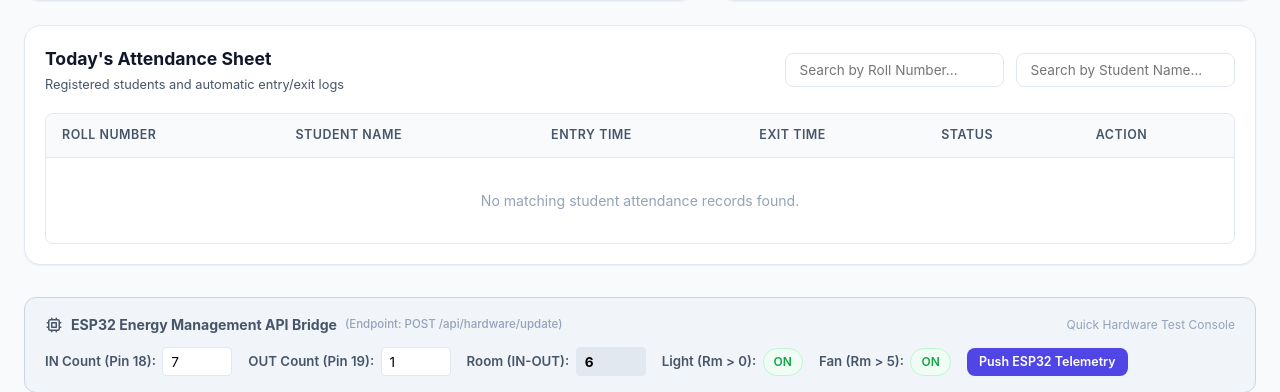
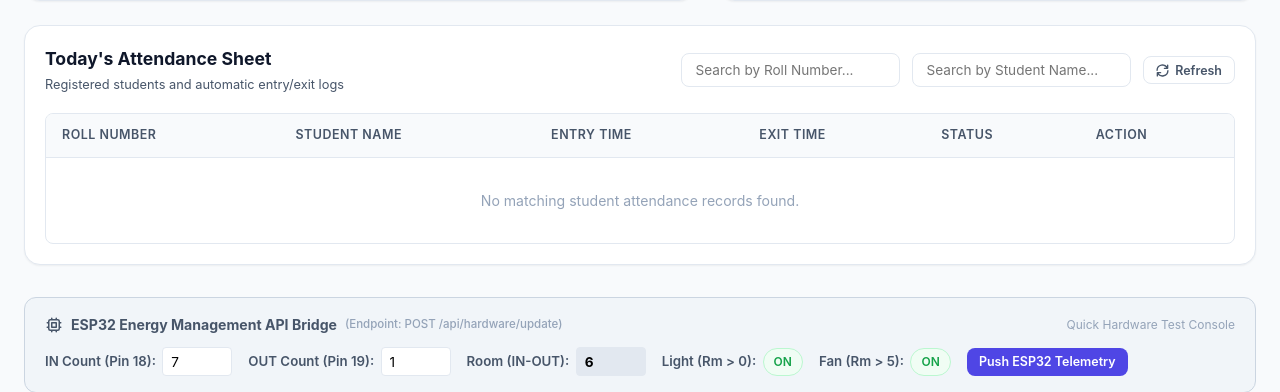
Before and after one commit to Hashwanth317/smart-classroom-system, a Flask app: page / in a window 1280 px wide. Shown: the part 1205-1597 px from the top of the page. Run offline with Flask 3, Linux system fonts and the light colour scheme; data comes from the database, SQL or seed files in the repository; data that the repository does not hold is empty.

Commit message:
Add on-demand refresh buttons to Attendance Sheet and Attendance History modal

```diff
--- a/static/script.js
+++ b/static/script.js
@@ -404,7 +404,10 @@ function escapeHtml(text) {
     .replace(/'/g, "&#039;");
 }
 
+let currentModalRollNo = null;
+
 async function openStudentAttendanceModal(rollNo) {
+  currentModalRollNo = rollNo;
   const modal = document.getElementById("attendanceModal");
   if (!modal) return;
   const title = document.getElementById("modalStudentTitle");
@@ -500,3 +503,44 @@ async function manualRefreshActivity() {
     if (btn) btn.disabled = false;
   }
 }
+
+async function manualRefreshAttendance() {
+  const btn = document.getElementById("btnRefreshAttendance");
+  const icon = document.getElementById("refreshAttendanceIcon");
+  const text = document.getElementById("refreshAttendanceText");
+  const lastUpdated = document.getElementById("attendanceLastUpdated");
+
+  if (btn) btn.disabled = true;
+  if (icon) icon.classList.add("spinning");
+  if (text) text.textContent = "Refreshing...";
+
+  try {
+    await fetchDashboardData();
+    const now = new Date();
+    const timeStr = now.toLocaleTimeString([], { hour: "2-digit", minute: "2-digit", second: "2-digit" });
+    if (lastUpdated) {
+      lastUpdated.textContent = `• Updated ${timeStr}`;
+      lastUpdated.style.color = "var(--primary)";
+      setTimeout(() => {
+        if (lastUpdated) lastUpdated.style.color = "var(--text-muted)";
+      }, 2500);
+    }
+  } catch (err) {
+    console.error("Attendance refresh error:", err);
+  } finally {
+    if (icon) icon.classList.remove("spinning");
+    if (text) text.textContent = "Refresh";
+    if (btn) btn.disabled = false;
+  }
+}
+
+async function refreshStudentModalAttendance() {
+  if (!currentModalRollNo) return;
+  const icon = document.getElementById("refreshStudentModalIcon");
+  if (icon) icon.classList.add("spinning");
+  try {
+    await openStudentAttendanceModal(currentModalRollNo);
+  } finally {
+    if (icon) icon.classList.remove("spinning");
+  }
+}
--- a/static/style.css
+++ b/static/style.css
@@ -586,6 +586,13 @@ header {
   margin-bottom: 1.2rem;
 }
 
+.table-toolbar-actions {
+  display: flex;
+  align-items: center;
+  gap: 0.75rem;
+  flex-wrap: wrap;
+}
+
 .search-boxes {
   display: flex;
   gap: 0.75rem;
--- a/templates/index.html
+++ b/templates/index.html
@@ -217,15 +217,26 @@
     <section class="table-card">
       <div class="table-toolbar">
         <div>
-          <h2 class="section-heading">Today's Attendance Sheet</h2>
+          <div style="display: flex; align-items: center; gap: 0.6rem; flex-wrap: wrap;">
+            <h2 class="section-heading" style="margin: 0;">Today's Attendance Sheet</h2>
+            <span id="attendanceLastUpdated" style="font-size: 0.78rem; color: var(--text-muted); transition: color 0.3s ease;"></span>
+          </div>
           <p style="font-size: 0.8rem; color: var(--text-secondary); margin-top: 2px;">
             Registered students and automatic entry/exit logs
           </p>
         </div>
 
-        <div class="search-boxes">
-          <input type="text" id="searchRollNo" class="search-input" placeholder="Search by Roll Number..." oninput="filterAttendance()">
-          <input type="text" id="searchName" class="search-input" placeholder="Search by Student Name..." oninput="filterAttendance()">
+        <div class="table-toolbar-actions">
+          <div class="search-boxes">
+            <input type="text" id="searchRollNo" class="search-input" placeholder="Search by Roll Number..." oninput="filterAttendance()">
+            <input type="text" id="searchName" class="search-input" placeholder="Search by Student Name..." oninput="filterAttendance()">
+          </div>
+          <button id="btnRefreshAttendance" class="btn btn-secondary btn-sm refresh-activity-btn" onclick="manualRefreshAttendance()" title="Refresh Today's Attendance Sheet">
+            <svg id="refreshAttendanceIcon" class="refresh-icon" width="13" height="13" viewBox="0 0 24 24" fill="none" stroke="currentColor" stroke-width="2.5" stroke-linecap="round" stroke-linejoin="round">
+              <path d="M21.5 2v6h-6M2.5 22v-6h6M2 11.5a10 10 0 0 1 18.8-4.3M22 12.5a10 10 0 0 1-18.8 4.2"/>
+            </svg>
+            <span id="refreshAttendanceText">Refresh</span>
+          </button>
         </div>
       </div>
 
@@ -311,7 +322,15 @@
           </svg>
           Student Attendance History
         </h3>
-        <button class="modal-close-btn" onclick="closeStudentAttendanceModal()" title="Close">&times;</button>
+        <div style="display: flex; align-items: center; gap: 0.5rem;">
+          <button id="btnRefreshStudentModal" class="btn btn-secondary btn-sm refresh-activity-btn" onclick="refreshStudentModalAttendance()" title="Refresh Attendance History">
+            <svg id="refreshStudentModalIcon" class="refresh-icon" width="13" height="13" viewBox="0 0 24 24" fill="none" stroke="currentColor" stroke-width="2.5" stroke-linecap="round" stroke-linejoin="round">
+              <path d="M21.5 2v6h-6M2.5 22v-6h6M2 11.5a10 10 0 0 1 18.8-4.3M22 12.5a10 10 0 0 1-18.8 4.2"/>
+            </svg>
+            <span>Refresh</span>
+          </button>
+          <button class="modal-close-btn" onclick="closeStudentAttendanceModal()" title="Close">&times;</button>
+        </div>
       </div>
       <div class="modal-body">
         <div class="modal-stats-grid">
```
Also changed, not shown: templates/register.html (+23 -1 lines).
